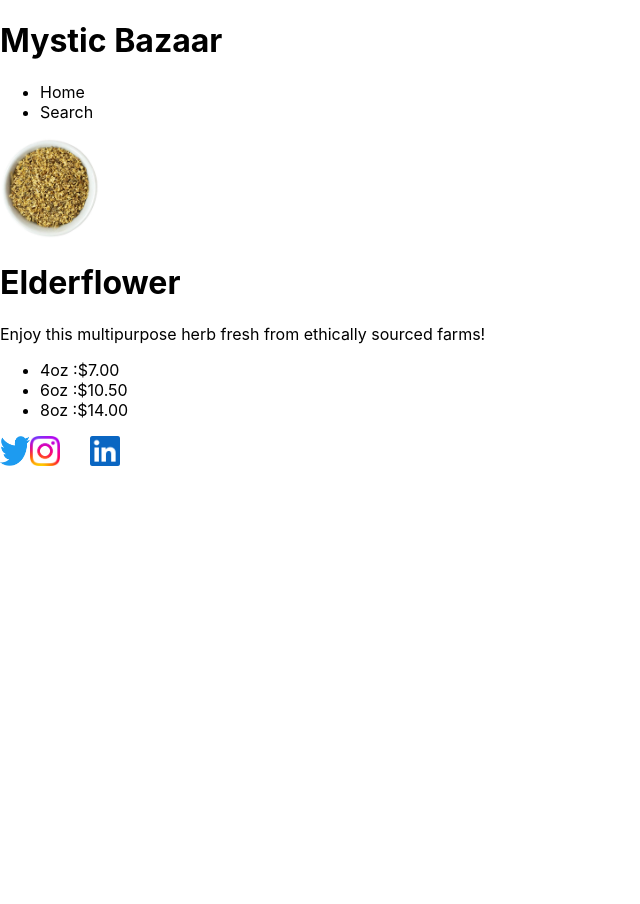
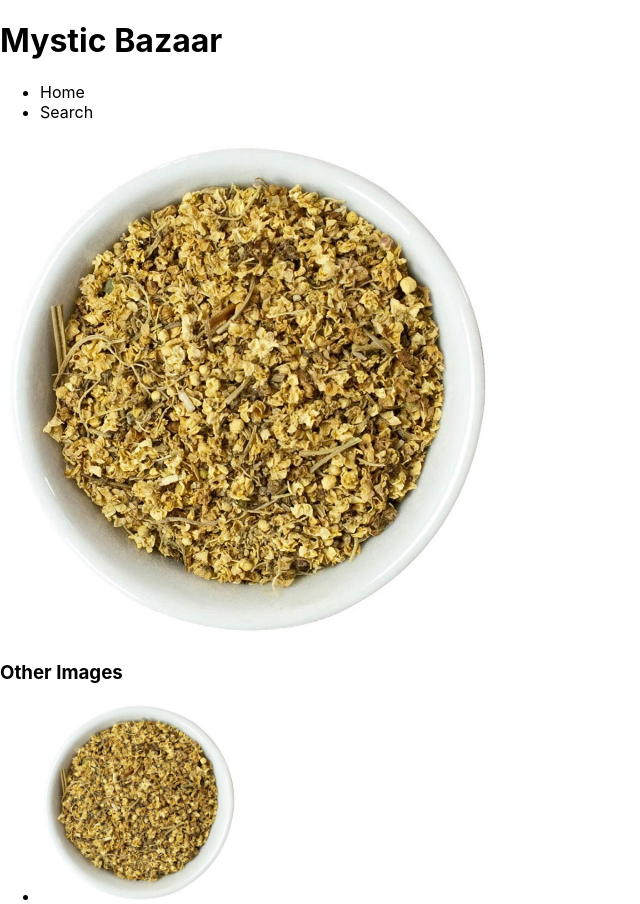
Before and after one commit to LeeGee64/mystic-bazaar-v2, a Next.js app: page /products/elderflower in a window 1280 px wide. Shown: the top 904 px of the page, without its empty margins (0-640 px from the left). Before the commit the page ends 800 px from the top, so only its background shows below. Built offline with nearby package versions, Linux system fonts and the light colour scheme; a web font is replaced by a local one.

Commit message:
product gallery set up and integration

```diff
--- /dev/null
+++ b/components/galleries/prodGallery.js
@@ -0,0 +1,37 @@
+import Image from 'next/image'
+import React, {useState} from 'react'
+
+
+
+// passing in the product object that the product page is currently displaying
+export default function ProductGallery({ product }) {
+
+  const [selectedImage, setSelect] = React.useState(0);
+
+  function setImage(num) {
+    setSelect(num);
+}
+
+  return (<>
+    <Image  alt={product.name}
+            src= {product.images[selectedImage].url}
+            placeholder="/product-img-placeholder.svg"
+            width={500}
+            height={500}
+            priority/>
+    <h3>Other Images</h3>
+    <ul>
+    {product.images.map((p,i)=> {return (
+        <li id={i}>
+            <Image alt={p.altText}
+                    src={p.url}
+                    placeholder="/product-img-placeholder.svg"
+                    width={200}
+                    height={200}
+                    />
+        </li>
+    )})}
+    </ul>
+
+    </>)
+}
--- a/pages/products/[product].js
+++ b/pages/products/[product].js
@@ -1,6 +1,7 @@
 import Layout from '/components/layouts/layout'
 import Image from 'next/image'
 import { useRouter } from 'next/router'
+import ProductGallery from '/components/galleries/prodGallery'
 import useSWR from 'swr';
 
 const fetcher = (url) => fetch(url).then((res) => res.json());
@@ -26,12 +27,12 @@ export default function Product() {
 
         return (
             <Layout> {productItem ? <>
-                        <Image alt={productItem.name}
+                        {/* <Image alt={productItem.name}
                                 src={productItem.images[0].url}
                                 placeholder= "/product-img-placeholder.svg"
                                 width={100}
-                                height={100}/>
-                        {/* Gallery Component Here */}
+                                height={100}/> */}
+                        <ProductGallery product= {productItem} />
                         <h1>{productItem.name}</h1>
                         <p>{productItem.description}</p>
                         <span>{productItem.displayName}</span>
```
